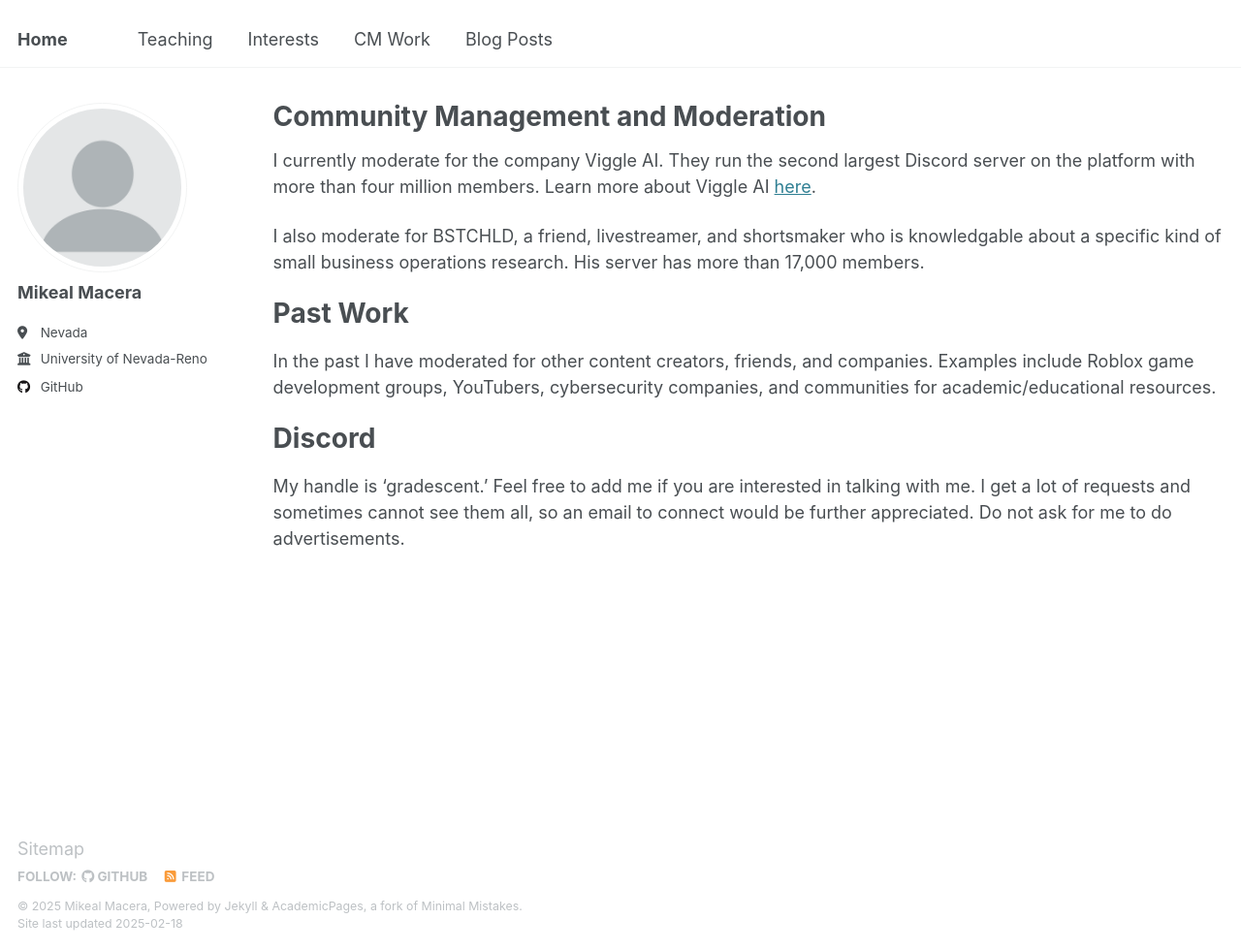
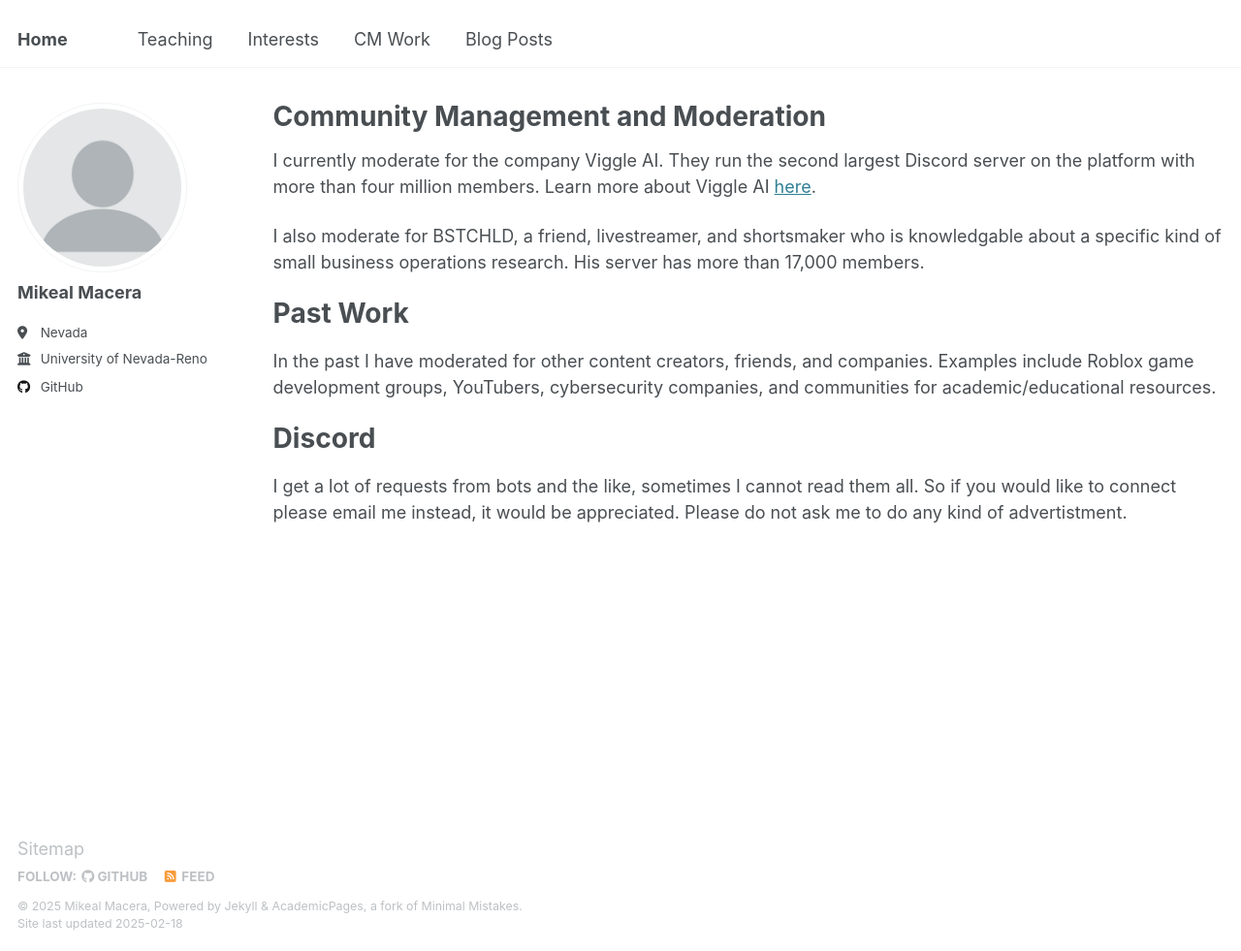
Before and after one commit to mikealmacera/mikealmacera.github.io, a Jekyll site: the page built from _pages/mod.md, in a window 1280 px wide and 981 px high. Shown: the whole window at 97% size. Built offline with Jekyll 4.4.1, drawn with Linux system fonts in a browser that asks for light colours.

Commit message:
Update mod.md

```diff
--- a/_pages/mod.md
+++ b/_pages/mod.md
@@ -14,4 +14,4 @@ In the past I have moderated for other content creators, friends, and companies.
 
 Discord
 =====
-My handle is 'gradescent.' Feel free to add me if you are interested in talking with me. I get a lot of requests and sometimes cannot see them all, so an email to connect would be further appreciated. Do not ask for me to do advertisements.
+I get a lot of requests from bots and the like, sometimes I cannot read them all. So if you would like to connect please email me instead, it would be appreciated. Please do not ask me to do any kind of advertistment.
```
